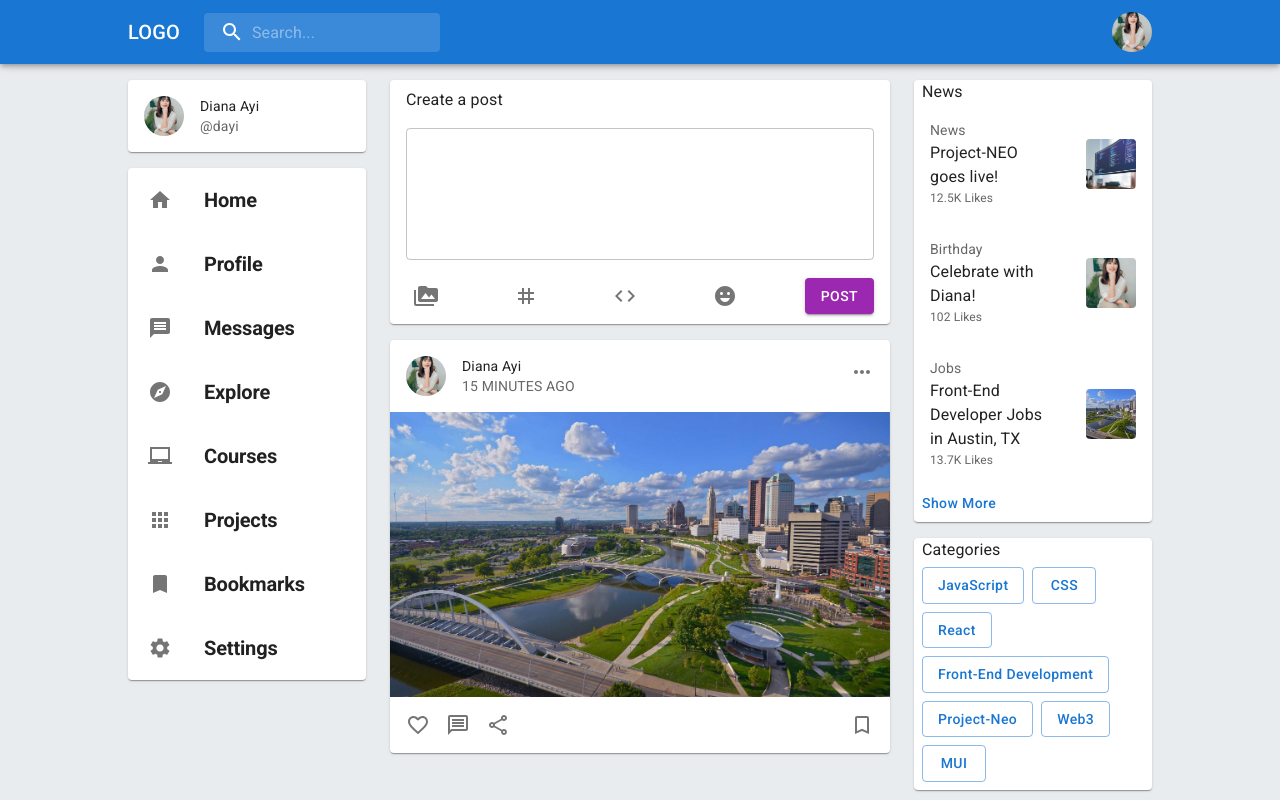
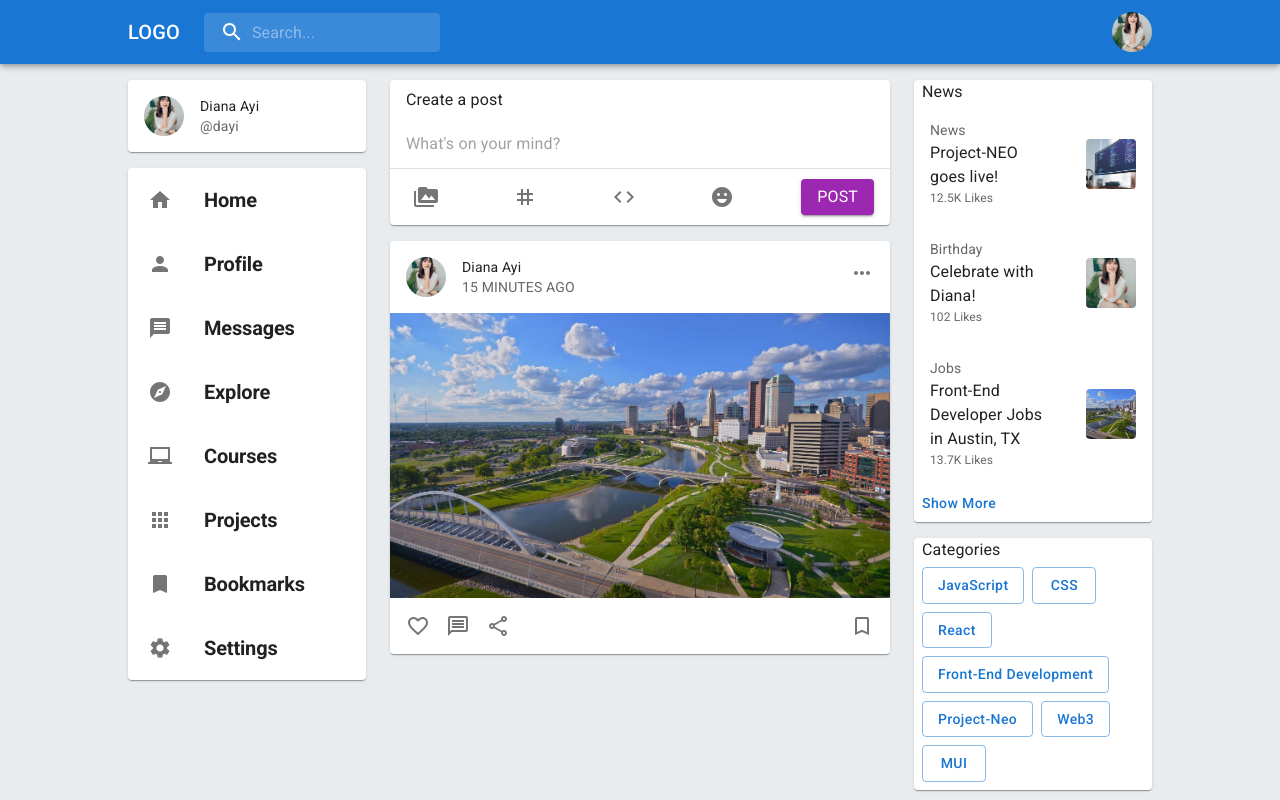
Before and after one commit to jpzambranoleon/project-neo-front-end, a React (Create React App) app: page / in a window 1280 px wide. Built offline with nearby package versions, Linux system fonts and the light colour scheme.

Commit message:
updated Post.jsx

```diff
--- a/src/pages/homePage/components/Post.jsx
+++ b/src/pages/homePage/components/Post.jsx
@@ -1,5 +1,5 @@
 import { Code, EmojiEmotions, Label, PermMedia, Tag,} from "@mui/icons-material";
-import { Button, Typography, Paper, Box, ListItem, TextField, Tooltip, IconButton } from "@mui/material";
+import { Button, Typography, Paper, Box, ListItem, TextField, Tooltip, IconButton, InputBase, Divider } from "@mui/material";
 
 const Post = () => {
     return (
@@ -10,15 +10,13 @@ const Post = () => {
                 </Typography>
             </ListItem>
             <ListItem>
-                <TextField
-                    id="outline-multiline-static"
+                <InputBase
+                    placeholder="What's on your mind?"
+                    fullWidth
                     multiline
-                    rows={5}
-                    variant="outlined"
-                    size="small"
-                    sx={{ width: '100%' }}
                 />
             </ListItem>
+            <Divider />
             <ListItem sx={{ mb: 2, display: 'flex', justifyContent: 'space-between' }}>
                 <Tooltip title="Media" placement="top">
                     <IconButton>
@@ -41,7 +39,7 @@ const Post = () => {
                     </IconButton>
                 </Tooltip>
                 <Button variant="contained" color="secondary">
-                    <Typography variant="body3">
+                    <Typography>
                         Post
                     </Typography>
                 </Button>
```
